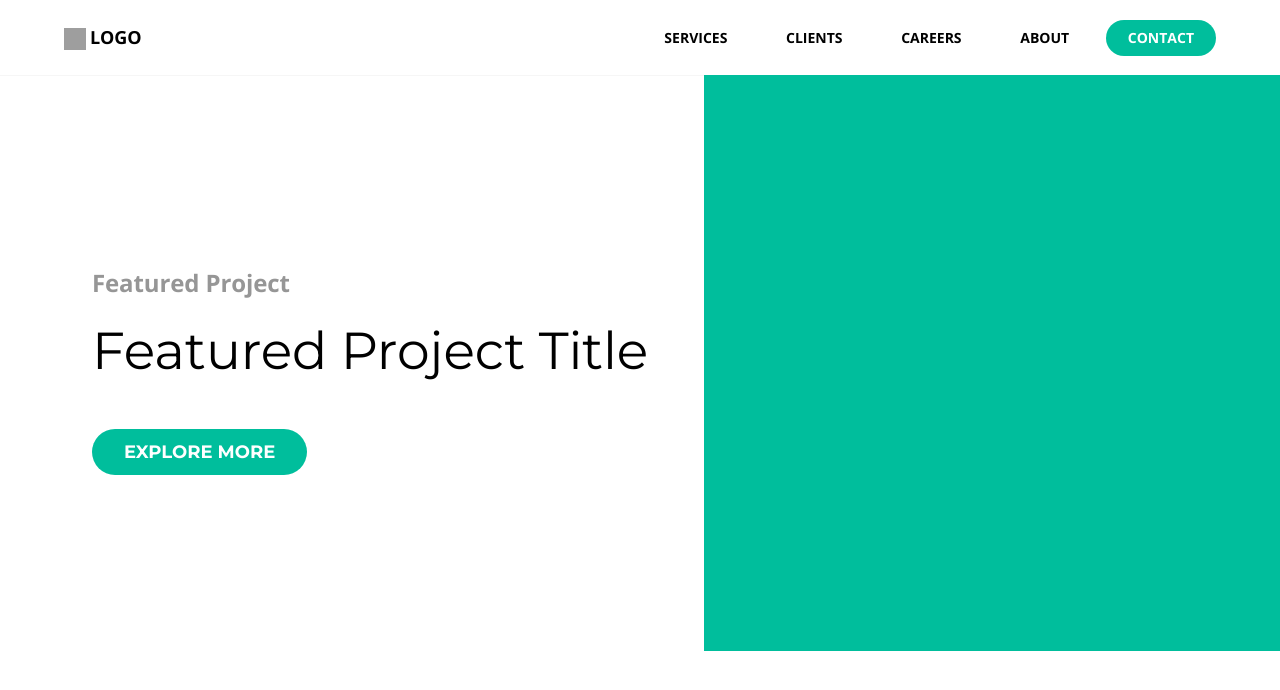
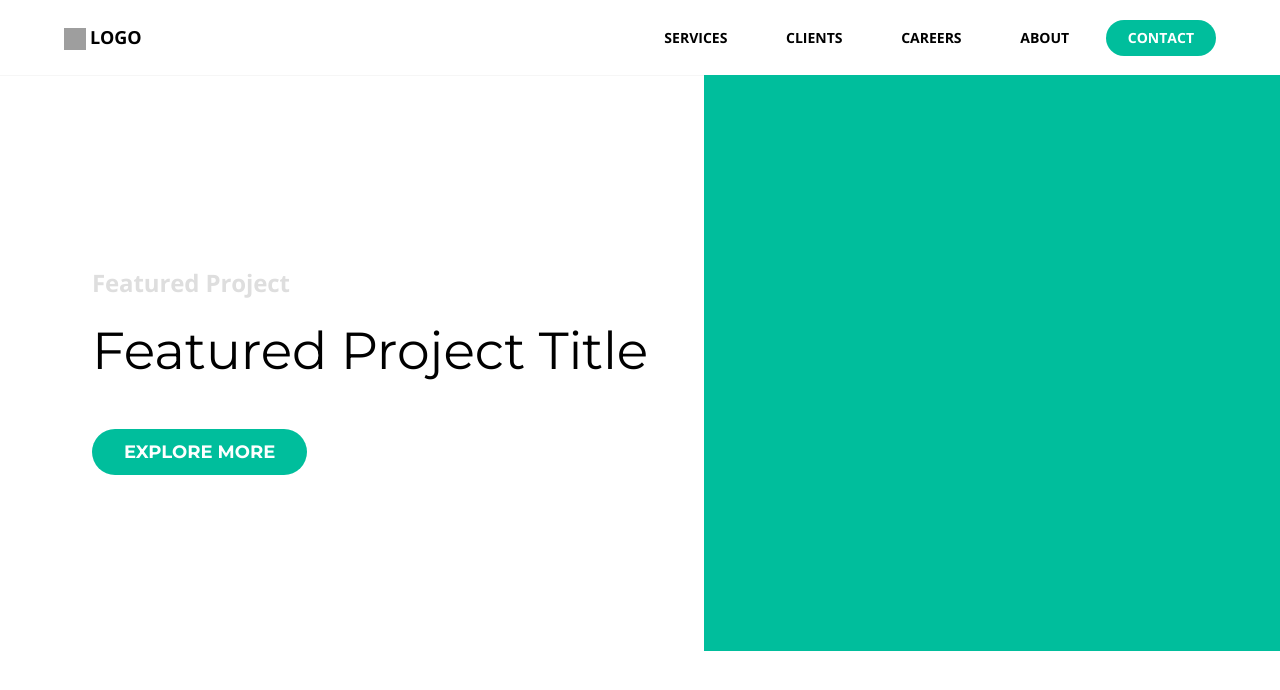
Before and after one commit to twanmulder/--, a React (Create React App) app: page / in a window 1280 px wide. Shown: the top 690 px of the page. Built offline with nearby package versions, Linux system fonts and the light colour scheme; grey boxes are pictures that could not be loaded.

Commit message:
Fixed color inside main

```diff
--- a/src/css/layout/_main.scss
+++ b/src/css/layout/_main.scss
@@ -15,7 +15,7 @@
   h6 {
     @include font-family(base);
     @include font-weight(bold);
-    color: color(typography, 3);
+    color: color(typography, 4);
     margin-bottom: 20px;
   }
 
```
